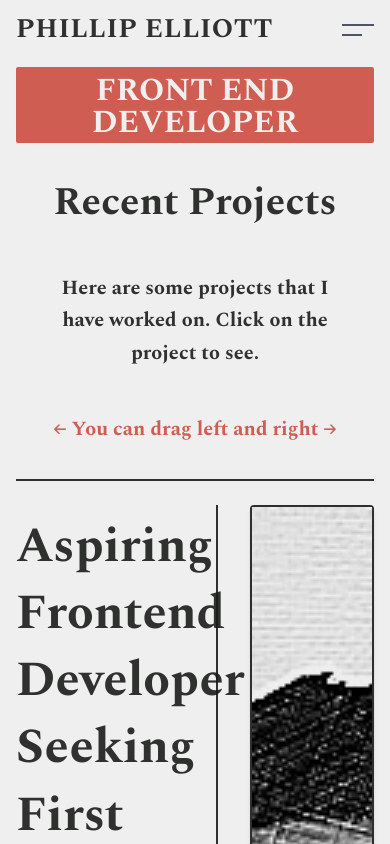
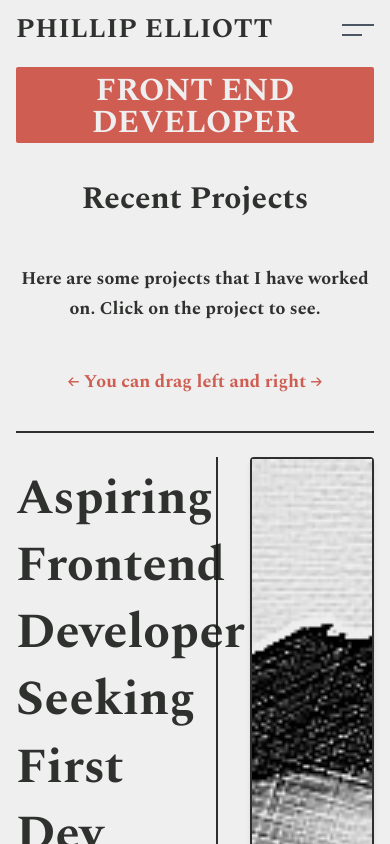
Before and after one commit to Phil-Elliott/PaperPortfolio, a Next.js app: page / in a window 390 px wide. Shown: the top 844 px of the page. Built offline with nearby package versions, Linux system fonts and the light colour scheme.

Commit message:
made banner responsive

```diff
--- a/components/Header/Header.tsx
+++ b/components/Header/Header.tsx
@@ -35,7 +35,7 @@ const Header = () => {
         <h2>Front Page</h2>
         <h2>Editorial</h2>
         <h2>Tech Beat</h2>
-        <h2>Feature Stories</h2>
+        <h2>Featured Projects</h2>
         <h2>Letters to the Editor</h2>
       </div>
       <div className="bg-Tertiary text-Primary pb-1 sm:pb-0 pt-2 lg:mt-6 rounded-sm px-3">
--- /dev/null
+++ b/components/Projects/Project/Project.tsx
@@ -0,0 +1,7 @@
+import React from "react";
+
+const Project = () => {
+  return <div>Project</div>;
+};
+
+export default Project;
--- a/components/Projects/Projects.tsx
+++ b/components/Projects/Projects.tsx
@@ -1,7 +1,26 @@
 import React from "react";
+import Project from "./Project/Project";
 
 const Projects = () => {
-  return <div className="border-y-2 border-Secondary py-6">Projects</div>;
+  return (
+    <div className="border-t-2 border-Secondary py-6">
+      <Project />
+    </div>
+  );
 };
 
 export default Projects;
+
+/*
+
+Same design as for each project but alternate
+
+Left
+    - title
+    - description
+    - skills used
+    - Button for Demo
+Right
+    - image
+
+*/
--- a/components/ProjectsBanner/Project/Project.tsx
+++ b/components/ProjectsBanner/Project/Project.tsx
@@ -12,7 +12,7 @@ type ProjectProps = {
 const Project = ({ name, description, image, newProject }: ProjectProps) => {
   return (
     <div className="h-full">
-      <div className="relative grayscale mix-blend-multiply rounded h-3/5">
+      <div className="relative grayscale mix-blend-multiply rounded h-2/4">
         <Image
           src={image.src}
           alt={name}
@@ -22,14 +22,18 @@ const Project = ({ name, description, image, newProject }: ProjectProps) => {
       </div>
       <div>
         <div className="flex items-center">
-          <h1 className="text-2xl font-black font-serif my-4">{name}</h1>
+          <h1 className="text-xl xs:text-2xl font-black font-serif my-4">
+            {name}
+          </h1>
           {newProject && (
-            <div className="text-md bg-Tertiary text-Primary font-bold text-center rounded ml-4 px-2">
-              New
+            <div className="bg-Tertiary font-bold text-center rounded ml-4 py-1 px-2">
+              <p className="text-sm xs:text-base text-Primary">New</p>
             </div>
           )}
         </div>
-        <p className="text-xl font-serif leading-relaxed ">{description}</p>
+        <p className="text-lg xs:text-xl font-serif leading-relaxed xs:leading-relaxed">
+          {description}
+        </p>
       </div>
     </div>
   );
--- a/components/ProjectsBanner/ProjectsBanner.tsx
+++ b/components/ProjectsBanner/ProjectsBanner.tsx
@@ -34,7 +34,7 @@ const ProjectsBanner = () => {
           slidesPerView: 1,
           initialSlide: 2,
         },
-        984: {
+        884: {
           slidesPerView: 2,
           spaceBetween: 30,
           initialSlide: 2,
@@ -43,7 +43,7 @@ const ProjectsBanner = () => {
           slidesPerView: 3,
         },
       }}
-      className="my-6 border-Border items-center justify-between h-72 cursor-grab active:cursor-grabbing"
+      className="my-6 border-Border items-center justify-between h-60 cursor-grab active:cursor-grabbing"
     >
       <SwiperSlide>
         <Project
@@ -60,13 +60,13 @@ const ProjectsBanner = () => {
           newProject={true}
         />
       </SwiperSlide>
-      <SwiperSlide className="py-4 flex flex-col items-center justify-between text-center font-bold font-serif lg:border-x-2 border-Border px-8 h-full">
-        <h1 className="text-4xl ">Recent Projects</h1>
-        <h2 className="text-xl leading-relaxed">
+      <SwiperSlide className="py-4 flex flex-col items-center justify-between text-center font-bold font-serif lg:border-x-2 border-Border xs:px-8 h-full">
+        <h1 className="text-3xl xs:text-4xl ">Recent Projects</h1>
+        <h2 className="leading-relaxed xs:leading-relaxed text-lg xs:text-xl ">
           Here are some projects that I have worked on. Click on the project to
           see.
         </h2>
-        <h3 className="text-xl text-Tertiary">
+        <h3 className="text-lg xs:text-xl text-Tertiary">
           ← You can drag left and right →
         </h3>
       </SwiperSlide>
```
Also changed, not shown: pages/index.tsx (+4 -39 lines).
